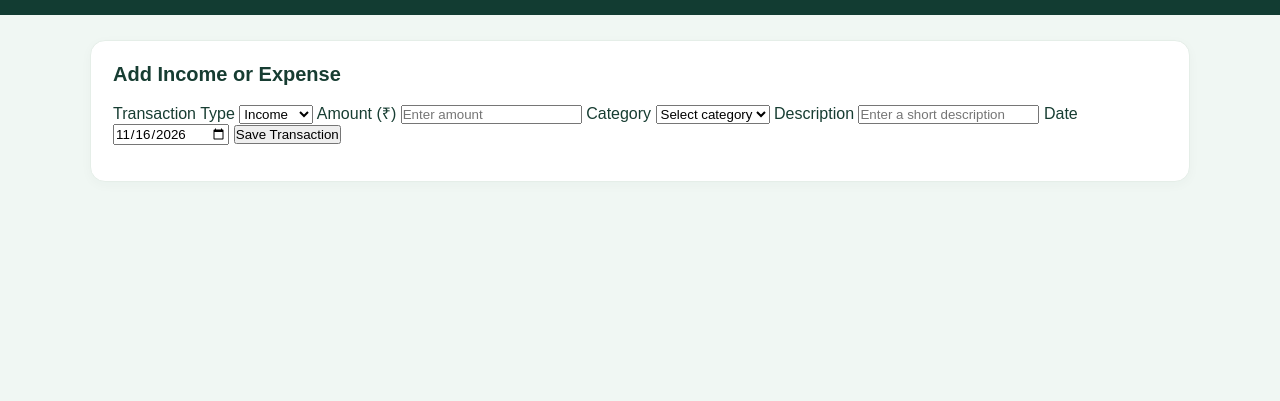
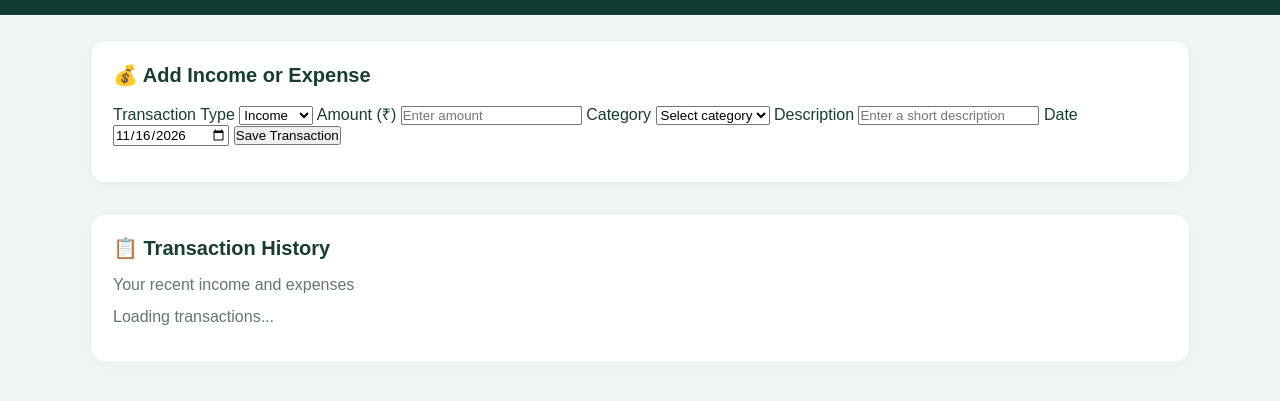
Before and after one commit to Shalini-S19/ArthaMithra, a plain HTML site: page frontend/finance.html in a window 1280 px wide. Shown: the part 69-470 px from the top of the page. Drawn offline with Linux system fonts and the light colour scheme.

Commit message:
Update finance.html

```diff
--- a/frontend/finance.html
+++ b/frontend/finance.html
@@ -4,10 +4,12 @@
 <head>
     <meta charset="UTF-8">
     <meta name="viewport" content="width=device-width, initial-scale=1.0">
-    <title>ArthaMitra - Add Income & Expense</title>
+    <title>ArthaMitra - Income & Expenses</title>
+
     <link rel="stylesheet" href="css/style.css">
     <link rel="stylesheet" href="css/dashboard.css">
 </head>
+
 <body>
 
 <header class="dashboard-header">
@@ -15,14 +17,18 @@
         <h2>🌱 ArthaMitra</h2>
         <p>Manage your money</p>
     </div>
+
     <button onclick="window.location.href='dashboard.html'">
         Back to Dashboard
     </button>
 </header>
 
 <main class="dashboard-container">
+
+    <!-- Add Income or Expense -->
     <section class="dashboard-section">
-        <h2>Add Income or Expense</h2>
+
+        <h2>💰 Add Income or Expense</h2>
 
         <form id="financeForm">
 
@@ -33,8 +39,14 @@
             </select>
 
             <label for="amount">Amount (₹)</label>
-            <input type="number" id="amount" min="1" step="0.01"
-                   placeholder="Enter amount" required>
+            <input
+                type="number"
+                id="amount"
+                min="1"
+                step="0.01"
+                placeholder="Enter amount"
+                required
+            >
 
             <label for="category">Category</label>
             <select id="category" required>
@@ -52,17 +64,36 @@
             </select>
 
             <label for="note">Description</label>
-            <input type="text" id="note"
-                   placeholder="Enter a short description">
+            <input
+                type="text"
+                id="note"
+                placeholder="Enter a short description"
+            >
 
             <label for="date">Date</label>
             <input type="date" id="date" required>
 
             <button type="submit">Save Transaction</button>
+
         </form>
 
         <p id="financeMessage"></p>
+
     </section>
+
+    <!-- Transaction History -->
+    <section class="dashboard-section">
+
+        <h2>📋 Transaction History</h2>
+
+        <p>Your recent income and expenses</p>
+
+        <div id="entriesList">
+            <p>Loading transactions...</p>
+        </div>
+
+    </section>
+
 </main>
 
 <script src="js/api.js"></script>
```
